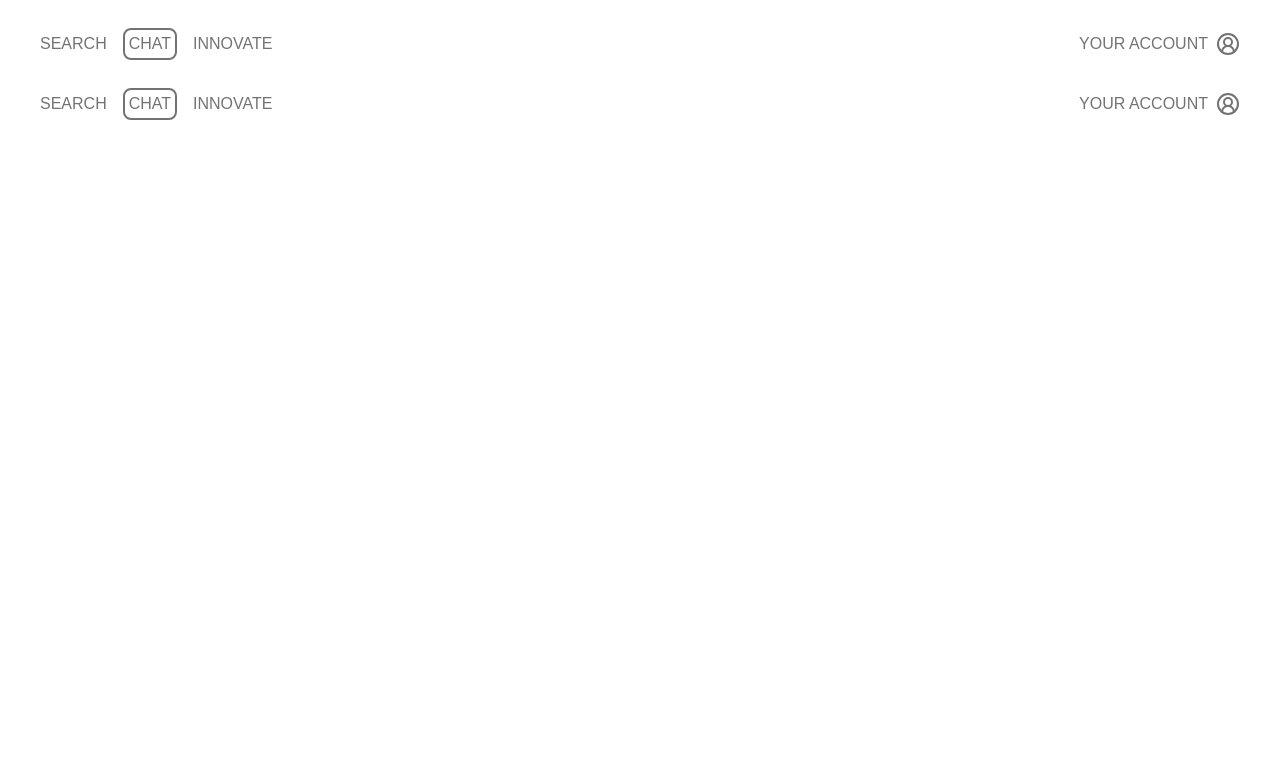
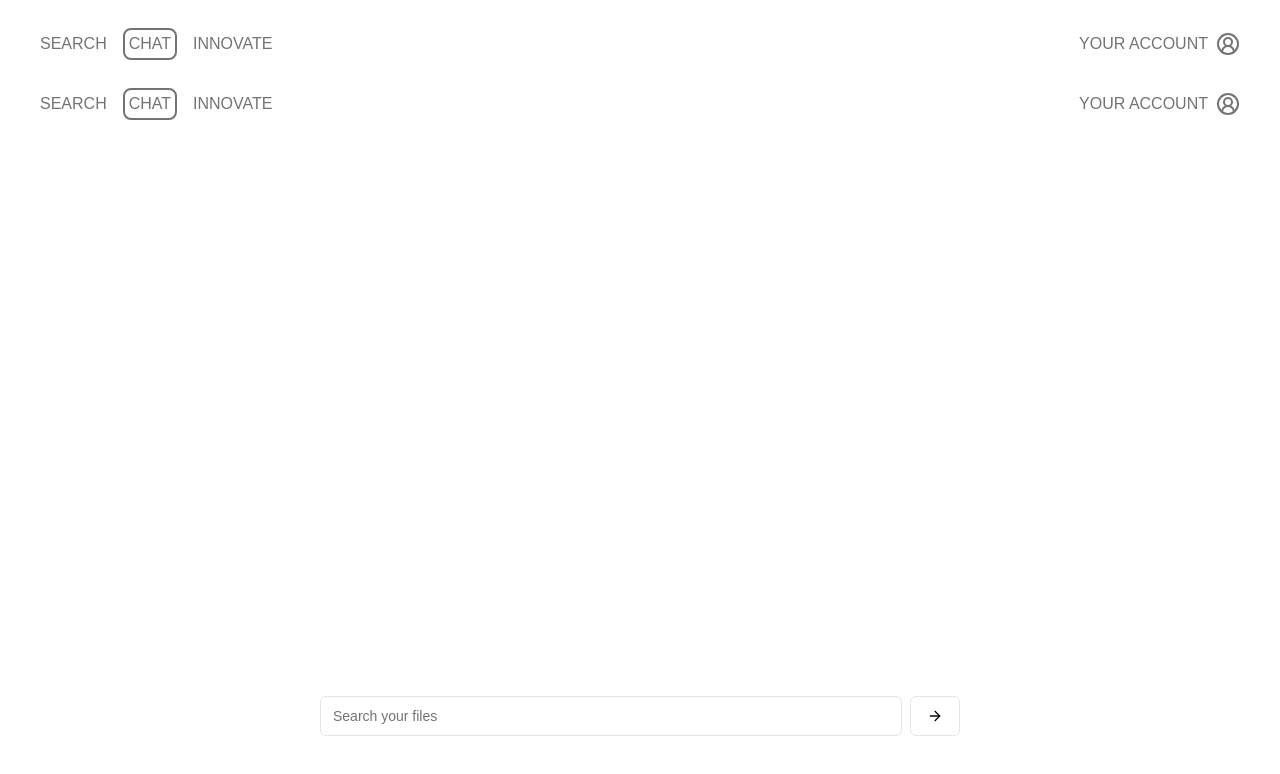
Before and after one commit to 1cedsoda/starthackathon2025, a Next.js app: page /chat in a window 1280 px wide. Shown: the top 774 px of the page. Built offline with nearby package versions, Linux system fonts and the light colour scheme.

Commit message:
chat input at bottom

```diff
--- a/app/chat/page.tsx
+++ b/app/chat/page.tsx
@@ -1,7 +1,16 @@
+import { Button } from "@/components/ui/button";
+import { Input } from "@/components/ui/input";
+import { ArrowRight } from "lucide-react";
+
 export default function Home() {
   return (
-    <div className="">
-
+    <div className="absolute w-full bottom-0 pb-16">
+      <div className="flex items-center mt-8 px-16 max-w-3xl mx-auto">
+        <Input placeholder="Search your files" />
+        <Button variant="outline" className="ml-2 ">
+          <ArrowRight className="h-10 w-10" />
+        </Button>
+      </div>
     </div>
   );
 }
--- a/app/page.tsx
+++ b/app/page.tsx
@@ -3,7 +3,6 @@ import { Button } from "@/components/ui/button";
 import { ArrowRight } from "lucide-react";
 import Hero from "@/components/Hero";
 
-import { FaFigma } from "react-icons/fa";
 import { FiGitlab } from "react-icons/fi";
 import { RiNotionFill } from "react-icons/ri";
 import { BiLogoMicrosoftTeams } from "react-icons/bi";
@@ -25,7 +24,6 @@ export default function Home() {
       </div>
       <div className="flex mx-auto items-ceter max-w-3xl">
         <div className="flex max-w-3xl mx-auto items-center gap-8 pt-10 text-black">
-          <FaFigma className="h-6 w-6" />
           <FiGitlab className="h-6 w-6" />
           <RiNotionFill className="h-6 w-6" />
           <BiLogoMicrosoftTeams className="h-6 w-6" />
--- a/components/ui/input.tsx
+++ b/components/ui/input.tsx
@@ -1,5 +1,4 @@
 import * as React from "react";
-import { BorderBeam } from "@/components/ui/border-beam.tsx";
 
 import { cn } from "@/lib/utils";
 
```
